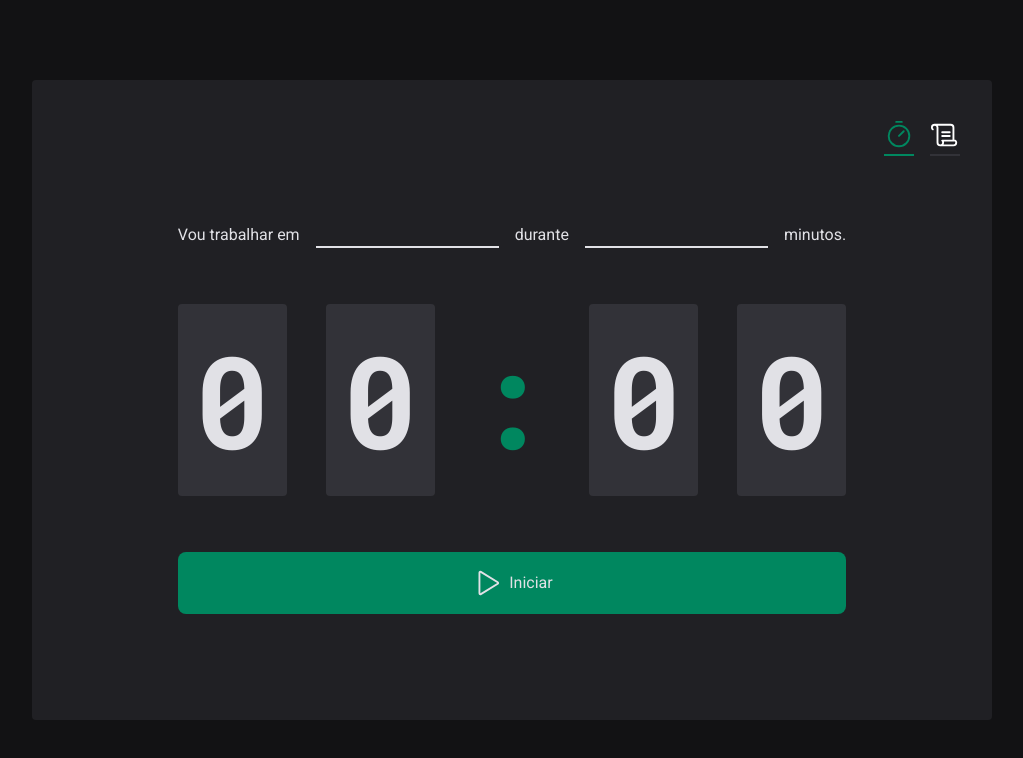
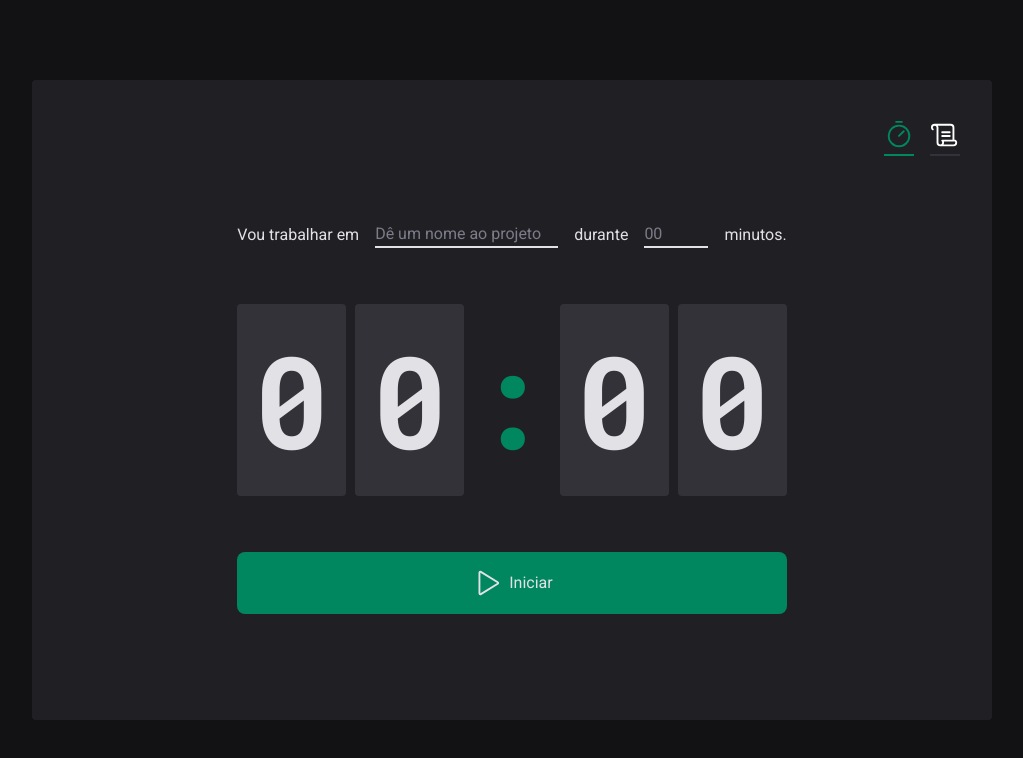
Before and after one commit to CarlosLonghi/Pomodoro, a React (Vite) app: page / in a window 1280 px wide. Shown: the top 758 px of the page, without its empty margins (128-1151 px from the left). Built offline with nearby package versions, Linux system fonts and the light colour scheme.

Commit message:
finished style Home page

```diff
--- a/src/components/Header.tsx
+++ b/src/components/Header.tsx
@@ -1,18 +1,15 @@
 import { Timer, Scroll } from '@phosphor-icons/react'
 import { NavLink } from 'react-router-dom'
-
-const navLinkStyle =
-  'text-white border-b-2 pb-1 border-b-gray-500 hover:border-b-green-500 transition duration-200 ease-in-out outline-none focus:text-green-400'
 
 export function Header() {
   return (
     <header className="flex justify-end">
       <nav className="flex items-center gap-4">
-        <NavLink title="Tempo" to="/" className={navLinkStyle}>
+        <NavLink title="Tempo" to="/" className="nav-link">
           <Timer size={30} />
         </NavLink>
 
-        <NavLink title="Histórico" to="history" className={navLinkStyle}>
+        <NavLink title="Histórico" to="history" className="nav-link">
           <Scroll size={30} />
         </NavLink>
       </nav>
--- a/src/index.css
+++ b/src/index.css
@@ -11,6 +11,23 @@ nav a.active:hover {
   border-color: #00B37E;
 }
 
-form input {
-  background: none;
+@layer utilities {
+  form input {
+    background: none;
+  }
+  .input-task::-webkit-calendar-picker-indicator {
+    display: none !important;
+  }
+  .nav-link {
+    @apply text-white border-b-2 pb-1 border-b-gray-500 hover:border-b-green-500 transition duration-200 ease-in-out outline-none focus:border-green-400;
+  }
 }
+
+@layer components {
+  .span-timer {
+   @apply py-8 px-4 bg-gray-500 rounded overflow-hidden cursor-default;
+  }
+  .button-timer-submit {
+    @apply flex items-center justify-center gap-2 text-gray-100 px-8 py-4 w-full bg-green-500 rounded-lg disabled:brightness-75 disabled:cursor-not-allowed;
+  }
+}
--- a/src/pages/Home.tsx
+++ b/src/pages/Home.tsx
@@ -1,7 +1,4 @@
 import { Play } from '@phosphor-icons/react'
-
-const spanTimerStyle =
-  'py-8 px-4 bg-gray-500 rounded overflow-hidden cursor-default'
 
 export function Home() {
   return (
@@ -10,35 +7,43 @@ export function Home() {
         <div className="text-gray-100 text-base flex gap-2 items-center flex-wrap">
           <label htmlFor="task">Vou trabalhar em</label>
           <input
-            className="mx-2 border-b-2 border-gray-100 outline-none focus:border-green-500"
+            className="input-task mx-2 border-b-2 border-gray-100 outline-none focus:border-green-500"
             type="text"
             id="task"
+            list="task-suggestions"
+            placeholder="Dê um nome ao projeto"
           />
+          <datalist id="task-suggestions">
+            <option value="Projeto 1" />
+            <option value="Projeto 2" />
+            <option value="Projeto 3" />
+          </datalist>
 
           <label htmlFor="minutesAmount">durante</label>
           <input
-            className="mx-2 border-b-2 border-gray-100 outline-none focus:border-green-500"
+            className="input-minutes mx-2 w-16 border-b-2 border-gray-100 outline-none focus:border-green-500"
             type="number"
             id="minutesAmount"
+            placeholder="00"
+            step={5}
+            min={5}
+            max={120}
           />
 
           <span>minutos.</span>
         </div>
 
         <div className="flex items-center justify-between w-full font-timer text-gray-100 text-9xl">
-          <span className={spanTimerStyle}>0</span>
-          <span className={spanTimerStyle}>0</span>
+          <span className="span-timer">0</span>
+          <span className="span-timer">0</span>
           <span className="text-green-500 overflow-hidden cursor-default">
             :
           </span>
-          <span className={spanTimerStyle}>0</span>
-          <span className={spanTimerStyle}>0</span>
+          <span className="span-timer">0</span>
+          <span className="span-timer">0</span>
         </div>
 
-        <button
-          className="flex items-center justify-center gap-2 text-gray-100 px-8 py-4 w-full bg-green-500 rounded-lg"
-          type="submit"
-        >
+        <button className="button-timer-submit" type="submit">
           <Play size={30} />
           Iniciar
         </button>
```
